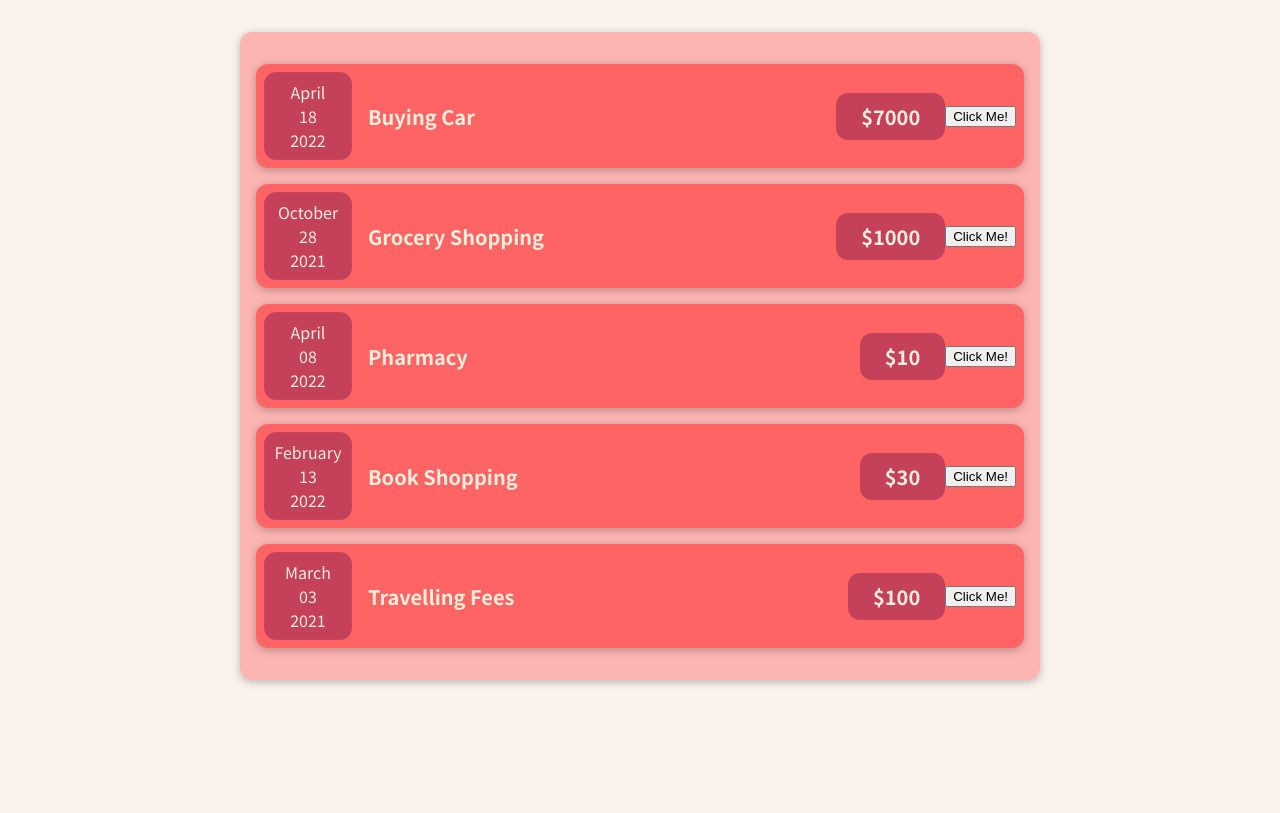
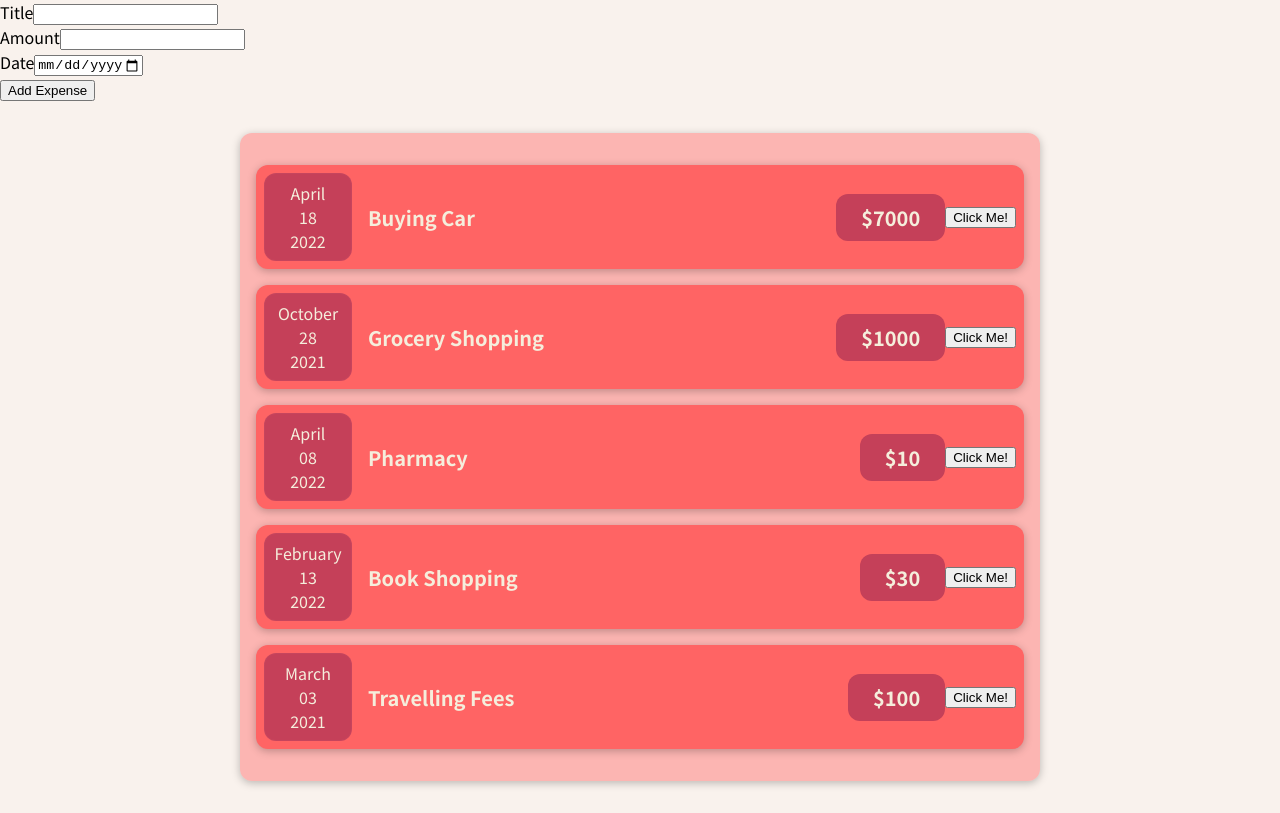
Before and after one commit to oztuzelosman/expense-tracker, a React (Create React App) app: page / in a window 1280 px wide. Built offline with nearby package versions, Linux system fonts and the light colour scheme.

Commit message:
bugfix with unused NewExpense in app.js

```diff
--- a/src/App.js
+++ b/src/App.js
@@ -13,6 +13,7 @@ function App() {
 
   return (
     <div>
+      <NewExpense></NewExpense>
       <Expenses items={expenses}></Expenses>
     </div>
   );
```
